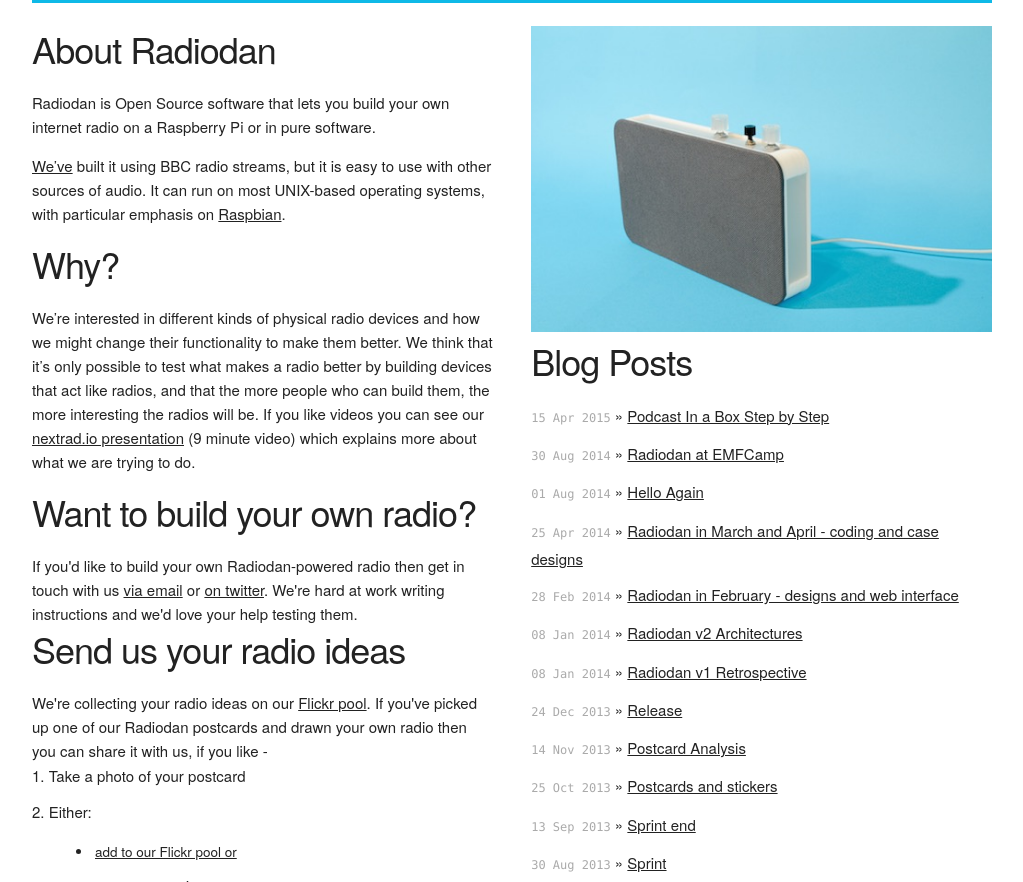
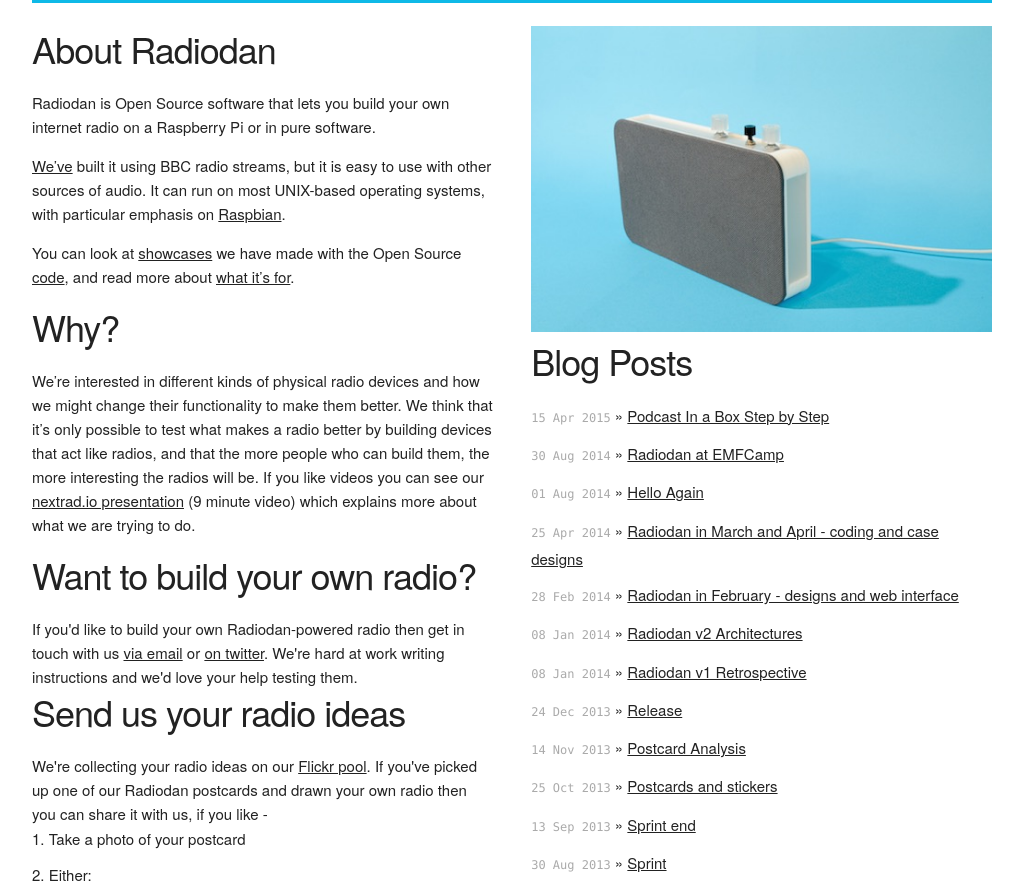
Before and after one commit to radiodan/radiodan.github.io, a Jekyll site: the page built from index.html, in a window 1280 px wide and 900 px high, scrolled down 306 px, cut to the strip 18-900 px from the top of the window. Shown: the whole strip, without its empty margins (128-1151 px from the left). Built offline with Jekyll 4.4.1, drawn with Linux system fonts in a browser that asks for light colours; comment, search, counter and statistics services are not loaded.

Commit message:
put a few useful links at the start

```diff
--- a/_includes/about-project.md
+++ b/_includes/about-project.md
@@ -5,6 +5,11 @@
 with other sources of audio. It can
 run on most UNIX-based operating systems, with particular emphasis on
 [Raspbian](http://www.raspbian.org/).
+
+You can look at [showcases](http://radiodan.net/showcase/) we have made
+with the Open Source [code](https://github.com/radiodan), and read more
+about [what it's
+for](http://planb.nicecupoftea.org/2015/01/27/what-is-radiodan-for/).
 
 <h2>Why?</h2>
 We're interested in different kinds of physical radio
```
